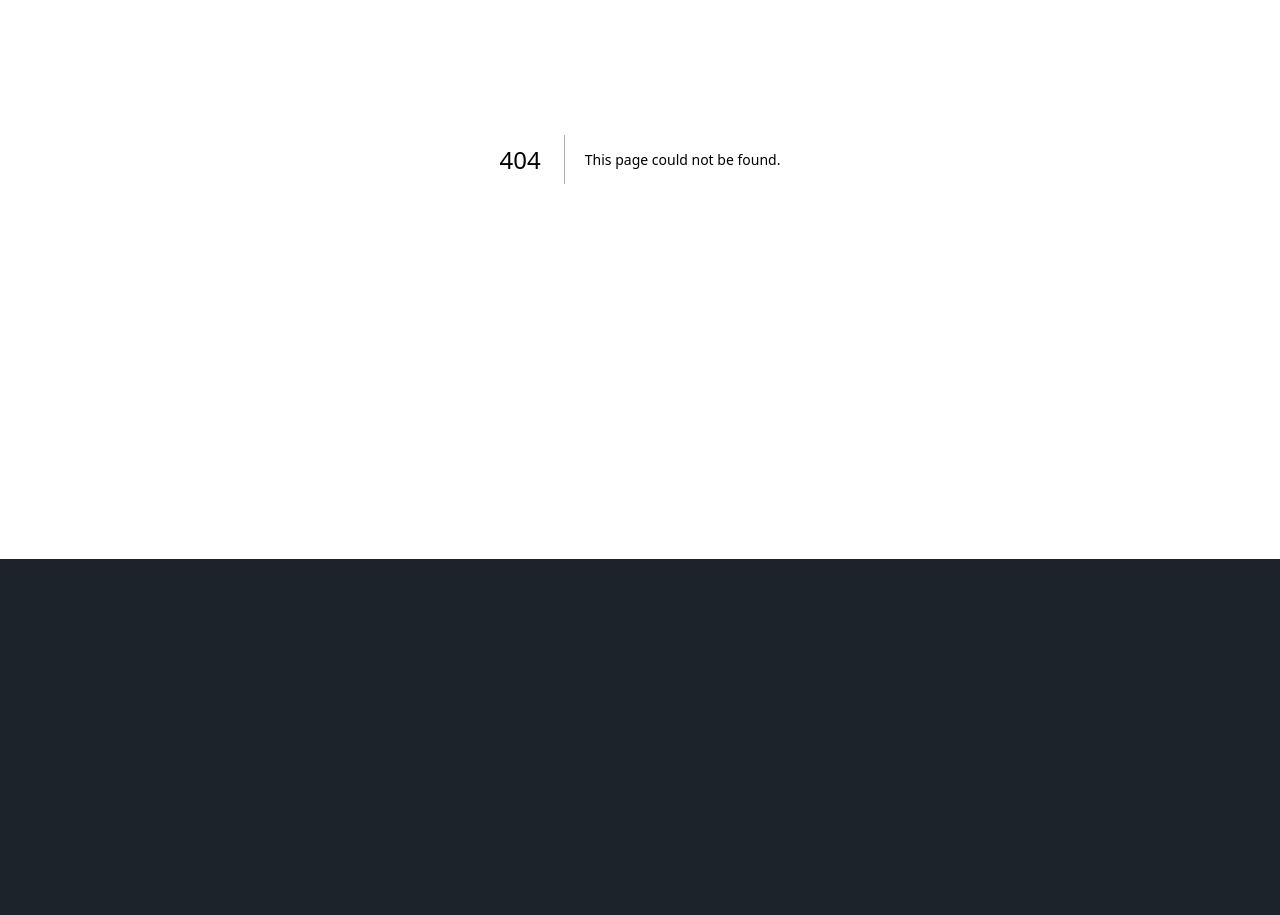
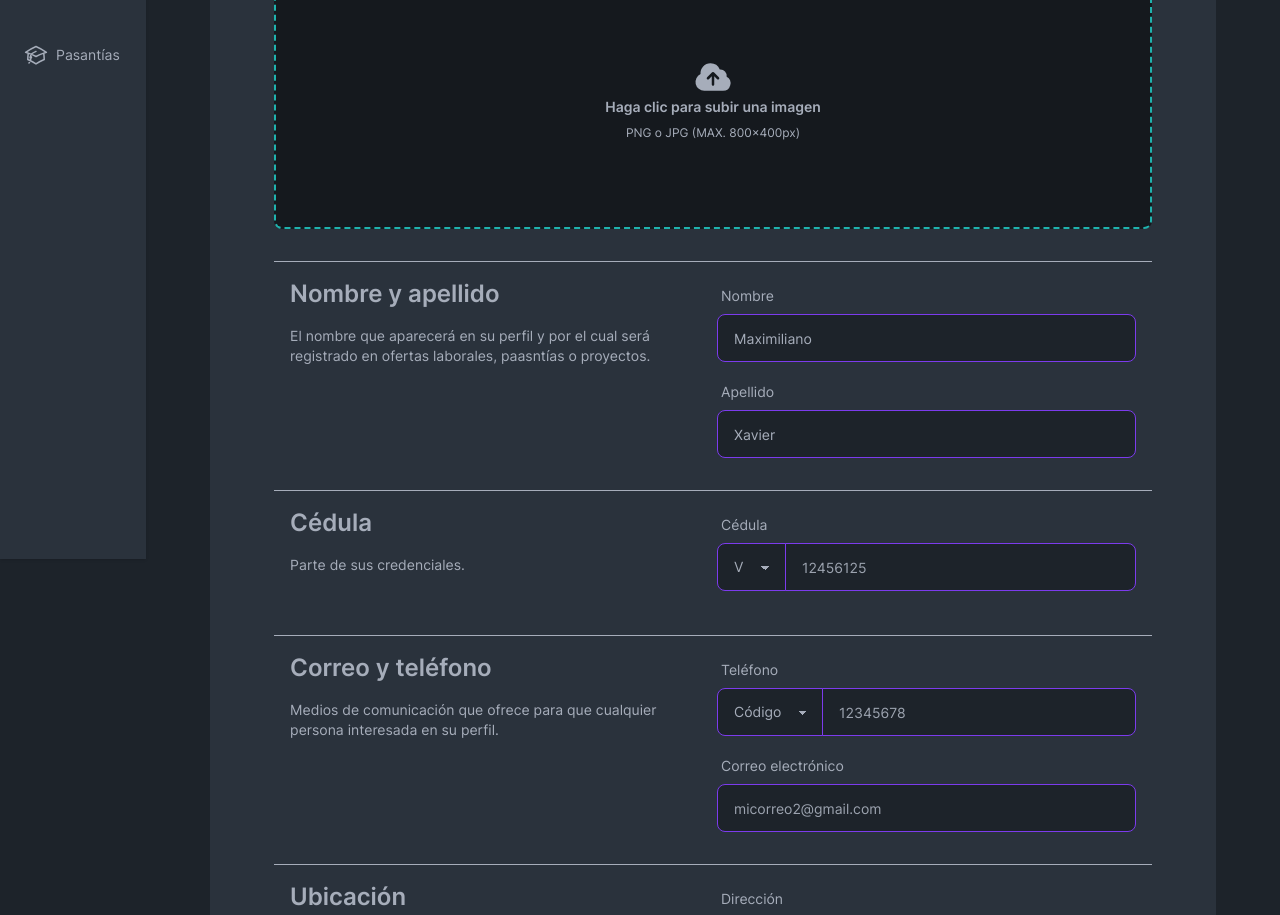
Before and after one commit to esteban-florez/novaship, a Next.js app: page /profile in a window 1280 px wide. Before the commit this address had no page. Shown: the part 241-1156 px from the top of the page. Before the commit the page ends 800 px from the top, so only its background shows below. Built offline with nearby package versions, Linux system fonts and the light colour scheme.

Commit message:
Profile UI added

```diff
--- /dev/null
+++ b/app/(main)/profile/page.tsx
@@ -0,0 +1,170 @@
+import { CloudArrowUpIcon } from '@heroicons/react/24/solid'
+import { type Metadata } from 'next'
+
+export const metadata: Metadata = {
+  title: 'Perfil',
+}
+
+interface Props {
+  id: string
+  type: 'text' | 'button' | 'checkbox' | 'color' | 'date' | 'datetime-local' | 'email' | 'file' | 'hidden' | 'image' | 'month' | 'number' | 'password' | 'radio' | 'range' | 'reset' | 'search' | 'submit' | 'tel' | 'text' | 'time' | 'url' | 'week'
+  placeholder: string
+  label?: string | null
+  value?: string
+  classes: string
+}
+
+function InputSimple({ id, type, placeholder, label = null, value = '', classes }: Props) {
+  return (
+    <>
+      {label !== null && <label htmlFor={id} className="label"><span className="label-text">{label}</span></label>}
+      <input id={id} type={type} placeholder={placeholder} className={classes} value={value} />
+    </>
+  )
+}
+
+function ImageSection() {
+  return (
+    <div className="mb-8 flex w-full items-center justify-center">
+      <label htmlFor="image" className="flex h-64 w-full cursor-pointer flex-col items-center justify-center rounded-lg border-2 border-dashed border-secondary bg-base-300 hover:bg-neutral-focus">
+        <div className="flex flex-col items-center justify-center pb-6 pt-5">
+          <CloudArrowUpIcon className="h-10 w-10" />
+          <p className="mb-2 text-xs font-semibold lg:text-sm">
+            Haga clic para subir una imagen
+          </p>
+          <p className="text-xs">PNG o JPG (MAX. 800x400px)</p>
+        </div>
+        <input id="image" type="file" className="hidden" />
+      </label>
+    </div>
+  )
+}
+
+function NameSection() {
+  return (
+    <div className="mb-8 mt-4 flex flex-col gap-x-2 border-t border-neutral-content pt-4 last:mb-4 lg:flex-row lg:px-4">
+      <div className="lg:form-control lg:w-2/4">
+        <h2 className="mb-4 text-2xl font-semibold">Nombre y apellido</h2>
+        <p className="text-sm">El nombre que aparecerá en su perfil y por el cual será registrado en ofertas laborales, paasntías o proyectos.</p>
+      </div>
+      <div className="mt-4 lg:form-control lg:mt-0 lg:w-2/4">
+        <InputSimple id="name" type="text" placeholder="José" label="Nombre" value="Maximiliano" classes="w-full input input-md input-primary mb-3" />
+        <InputSimple id="surname" type="text" placeholder="Mendoza" label="Apellido" value="Xavier" classes="w-full input input-md input-primary" />
+      </div>
+    </div>
+  )
+}
+
+function CISection() {
+  return (
+    <div className="mb-8 mt-4 flex flex-col gap-x-2 border-t border-neutral-content pt-4 last:mb-4 lg:flex-row lg:px-4">
+      <div className="lg:form-control lg:w-2/4">
+        <h2 className="mb-4 text-2xl font-semibold">Cédula</h2>
+        <p className="text-sm">Parte de sus credenciales.</p>
+      </div>
+      <div className="mt-4 lg:form-control lg:mt-0 lg:w-2/4">
+        <label htmlFor="ci" className="label">
+          <span className="label-text">Cédula</span>
+        </label>
+        <div className="join w-full">
+          <select className="select join-item border-primary">
+            <option selected>V</option>
+            <option>E</option>
+            <option>J</option>
+            <option>G</option>
+          </select>
+          <div className="w-full">
+            <div>
+              <input id="ci" type="number" placeholder="12456125" className="input-bordered input-primary input input-md join-item mb-3 w-full" maxLength={8} />
+            </div>
+          </div>
+        </div>
+      </div>
+    </div>
+  )
+}
+
+function EmailSection() {
+  return (
+    <div className="mb-8 mt-4 flex flex-col gap-x-2 border-t border-neutral-content pt-4 last:mb-4 lg:flex-row lg:px-4">
+      <div className="lg:form-control lg:w-2/4">
+        <h2 className="mb-4 text-2xl font-semibold">Correo y teléfono</h2>
+        <p className="text-sm">Medios de comunicación que ofrece para que cualquier persona interesada en su perfil.</p>
+      </div>
+      <div className="mt-4 lg:form-control lg:mt-0 lg:w-2/4">
+        <label htmlFor="phone" className="label">
+          <span className="label-text">Teléfono</span>
+        </label>
+        <div className="join w-full">
+          <select className="select join-item border-primary">
+            <option disabled selected>Código</option>
+            <option>0412</option>
+            <option>0414</option>
+            <option>0416</option>
+            <option>0424</option>
+            <option>0426</option>
+          </select>
+          <div className="w-full">
+            <div>
+              <input id="phone" type="tel" className="input-bordered input-primary input input-md join-item mb-3 w-full" placeholder="12345678" minLength={8} maxLength={8} />
+            </div>
+          </div>
+        </div>
+        <InputSimple id="email" type="email" placeholder="micorreo2@gmail.com" label="Correo electrónico" classes="w-full input input-md input-primary" />
+      </div>
+    </div>
+  )
+}
+
+function LocationSection() {
+  return (
+    <div className="mb-8 mt-4 flex flex-col gap-x-2 border-t border-neutral-content pt-4 last:mb-4 lg:flex-row lg:px-4">
+      <div className="lg:form-control lg:w-2/4">
+        <h2 className="mb-4 text-2xl font-semibold">Ubicación</h2>
+        <p className="text-sm">Donde puede ser localizado o contactado presencialmente.</p>
+      </div>
+      <div className="mt-4 lg:form-control lg:mt-0 lg:w-2/4">
+        <InputSimple id="address" type="text" placeholder="Calle Félix Romeo cruce con Vertueno" label="Dirección" classes="w-full input input-md input-primary mb-3" />
+        <InputSimple id="country" type="text" placeholder="Bolivia" label="País" classes="w-full input input-md input-primary" />
+      </div>
+    </div>
+  )
+}
+
+function BiographySection() {
+  return (
+    <div className="mb-8 mt-4 flex flex-col gap-x-2 border-t border-neutral-content pt-4 last:mb-4 lg:flex-row lg:px-4">
+      <div className="lg:form-control lg:w-2/4">
+        <h2 className="mb-4 text-2xl font-semibold">Biografía</h2>
+        <p className="text-sm">Describa quien es, sus pasatiempos o preséntese a todos los que visiten su perfil.</p>
+      </div>
+      <div className="mt-4 lg:form-control lg:mt-0 lg:w-2/4">
+        <label htmlFor="bio" className="label">
+          <span className="label-text">Biografía</span>
+        </label>
+        <textarea id="bio" className="textarea w-full resize-none border-primary" placeholder="Licenciado en contabilidad, basta experiencia en uso de herramientas financieras..." rows={10} />
+      </div>
+    </div>
+  )
+}
+
+export default function ProfilePage() {
+  return (
+    <>
+      <section className="my-4 p-4 lg:px-16 lg:py-8">
+        <div className="h-16 bg-primary" />
+        <form className="w-full rounded-lg bg-neutral p-8 lg:px-16">
+          <ImageSection />
+          <NameSection />
+          <CISection />
+          <EmailSection />
+          <LocationSection />
+          <BiographySection />
+          <div className="flex-center">
+            <button type="submit" className="btn-primary btn-sm btn mb-3 mt-4 w-full lg:btn-wide">Actualuzar datos</button>
+          </div>
+        </form>
+      </section>
+    </>
+  )
+}
--- a/translations/es.ts
+++ b/translations/es.ts
@@ -5,6 +5,7 @@ const routes: Routes = {
   offers: 'ofertas',
   projects: 'proyectos',
   chats: 'conversaciones',
+  profile: 'perfil',
 }
 
 interface RoutesProps {
```
